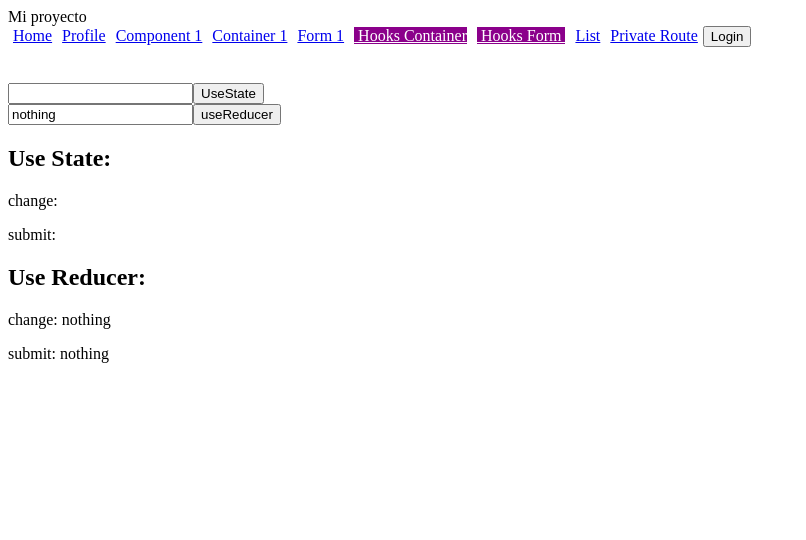
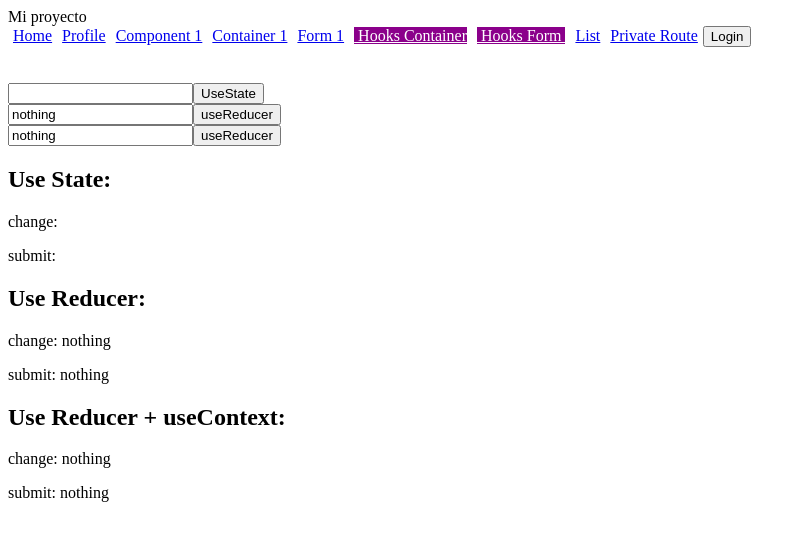
Before and after one commit to fvilca-reactjs/advanced-react_project, a React (Create React App) app: page /hooksform in a window 1280 px wide. Shown: the top 540 px of the page, without its empty margins (0-806 px from the left). Built offline with nearby package versions, Linux system fonts and the light colour scheme; what auth0-js would draw is missing.

Commit message:
change reducer and context  for global state

```diff
--- a/src/App.js
+++ b/src/App.js
@@ -1,19 +1,29 @@
 
 import Routes from './routes';
-import React,{useState} from 'react'
+import React, { useState, useReducer } from 'react'
 import Context from './utils/context';
-
+import * as Reducer from './store/hooks_state/form_reducer'
 
 //main app
 function App() {
 
   const [value, setValue] = useState(8);
   const incrementValue = () => {
-    setValue(value+1)
+    setValue(value + 1)
   }
   const decrementValue = () => {
-    setValue(value-1)
+    setValue(value - 1)
   }
+
+  const [state, dispatch] = useReducer(Reducer.InputReducer, Reducer.initialState)
+
+  const handleContextChange = (evt) => {
+    dispatch({ type: 'INPUT_CHANGE', input: evt.target.value })
+}
+const handleContextSubmit = (evt) => {
+    evt.preventDefault()
+    dispatch({ type: 'INPUT_SUBMIT', input: evt.target.input_change.value })
+}
 
 
   return (
@@ -21,9 +31,15 @@ function App() {
       Mi proyecto
       <Context.Provider value={
         {
-          globalValue:value,
-          incrementGlobalValue:()=>incrementValue(),
-          decrementGlobalValue:()=>decrementValue()
+          globalValue: value,
+          incrementGlobalValue: () => incrementValue(),
+          decrementGlobalValue: () => decrementValue(),
+
+          contextInputChange: state.input_change,
+          contextInputSubmit: state.input_submit,
+          contextHandleChange: (evt)=>handleContextChange(evt),
+          contextHandleSubmit: (evt)=>handleContextSubmit(evt),
+
         }
       }>
         <Routes />
--- a/src/hooks/hooks_form.jsx
+++ b/src/hooks/hooks_form.jsx
@@ -1,5 +1,6 @@
-import React, { useState, useReducer } from 'react'
+import React, { useState, useReducer, useContext } from 'react'
 import * as Reducer from '../store/hooks_state/form_reducer'
+import Context from '../utils/context'
 
 function HooksForm() {
 
@@ -22,8 +23,8 @@ function HooksForm() {
         evt.preventDefault()
         dispatch({ type: 'INPUT_SUBMIT', input: evt.target.input_change.value })
     }
-
-    console.log('reducer:',state)
+    /***************************************************/
+    const context = useContext(Context)
 
     return (
         <div>
@@ -37,6 +38,11 @@ function HooksForm() {
                 <button>useReducer</button>
             </form>
 
+            <form onSubmit={context.contextHandleSubmit}>
+                <input type="text"  id='input_change' value={context.contextInputChange} onChange={context.contextHandleChange} />
+                <button>useReducer</button>
+            </form>
+
             <section>
                 <h1>Use State:</h1>
                 <p>change: {valueState}</p>
@@ -45,6 +51,10 @@ function HooksForm() {
                 <h1>Use Reducer:</h1>
                 <p>change: {state.input_change}</p>
                 <p>submit: {state.input_submit}</p>
+
+                <h1>Use Reducer + useContext:</h1>
+                <p>change: {context.contextInputChange}</p>
+                <p>submit: {context.contextInputSubmit}</p>
             </section>
         </div>
     )
```
